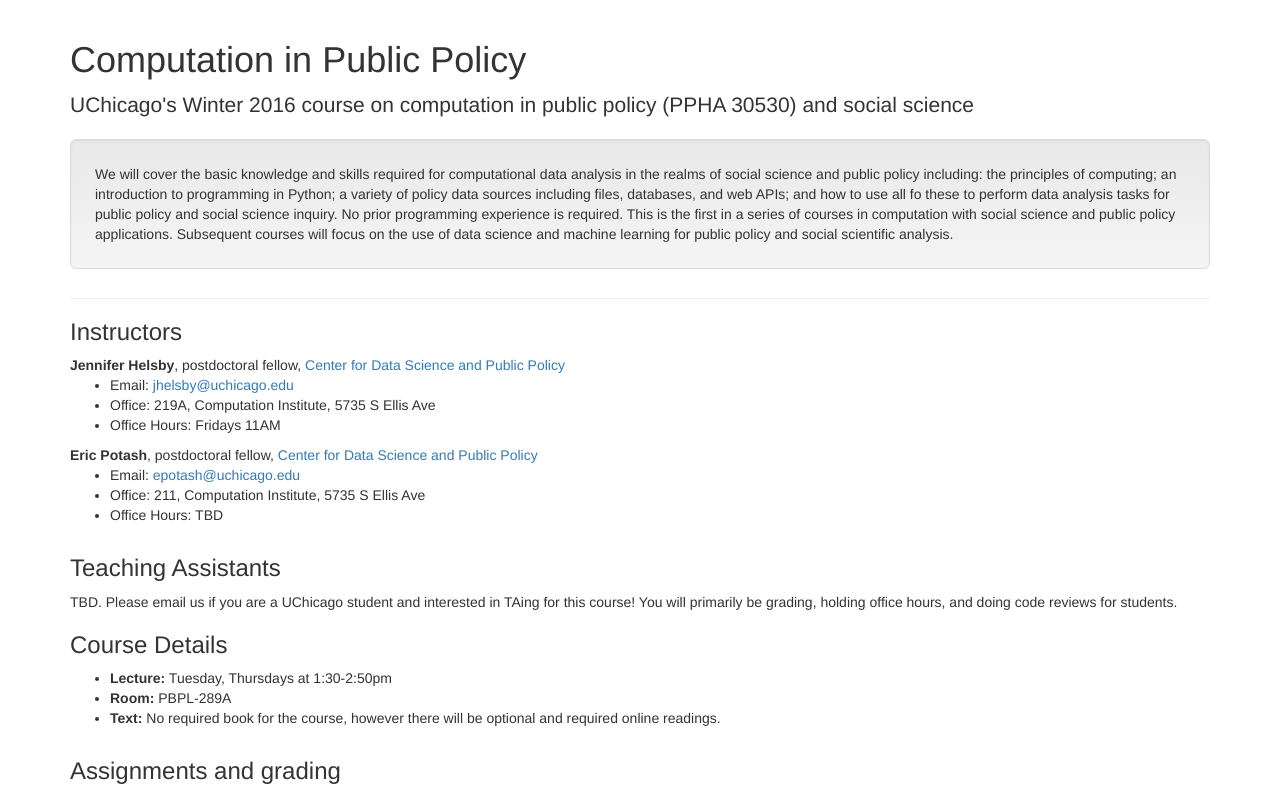
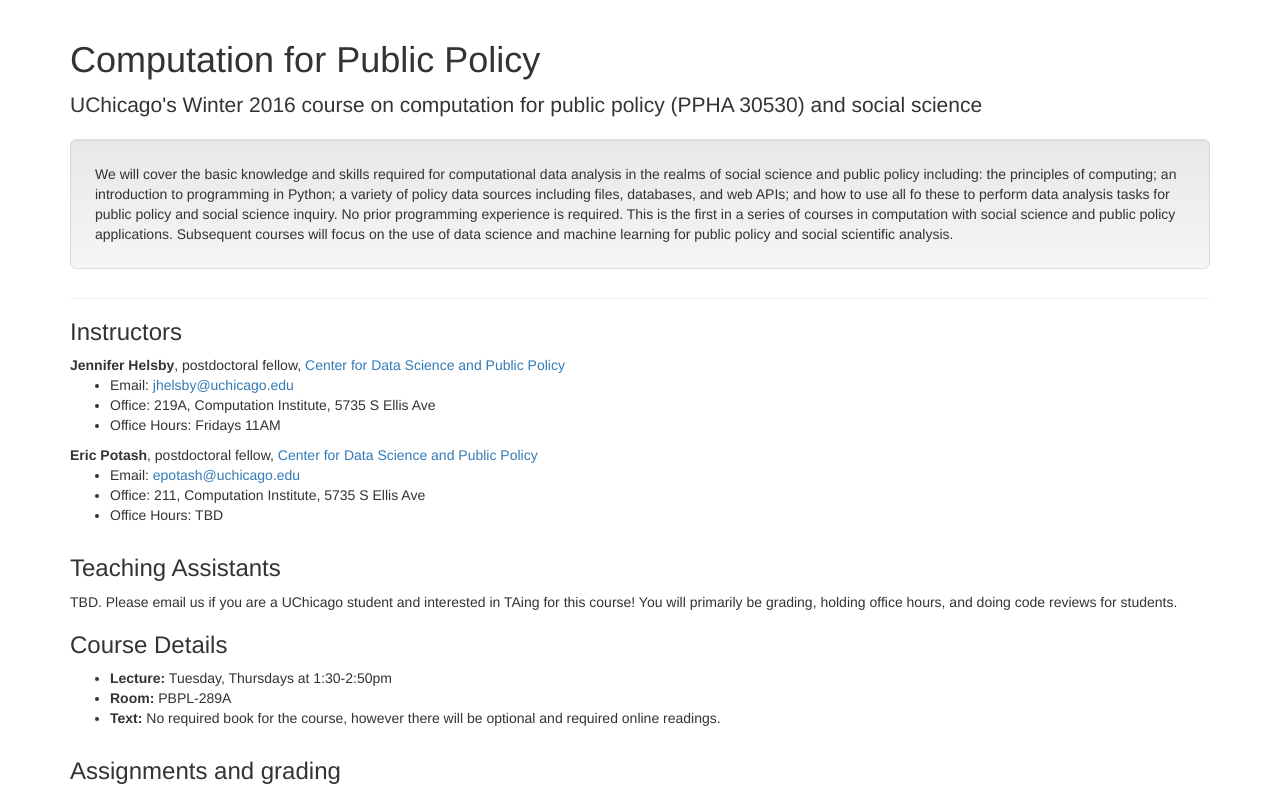
Before and after one commit to potash/computationforpolicy.github.io, a plain HTML site: page index.html in a window 1280 px wide. Shown: the top 792 px of the page. Drawn offline with nearby package versions, Linux system fonts and the light colour scheme.

Commit message:
Fix the course name
to make it the actual course name

```diff
--- a/index.html
+++ b/index.html
@@ -16,8 +16,8 @@
     <div class="container">
 
       <div class="page-header">
-        <h1>Computation in Public Policy</h1>
-        <p class="lead">UChicago's Winter 2016 course on computation in public policy (PPHA 30530) and social science</p>
+        <h1>Computation for Public Policy</h1>
+        <p class="lead">UChicago's Winter 2016 course on computation for public policy (PPHA 30530) and social science</p>
         <div class="well well-lg">We will cover the basic knowledge and skills required for computational data analysis in the
 realms of social science and public policy including: the principles of computing; an introduction to programming in Python; a variety of policy data sources including files, databases, and web
 APIs; and how to use all fo these to perform data analysis tasks for public policy and social science inquiry. No prior programming experience is required. This is the first in a series of courses in computation with social science and public policy applications. Subsequent courses will focus on the use of data science and machine learning for public policy and social scientific analysis.
```
